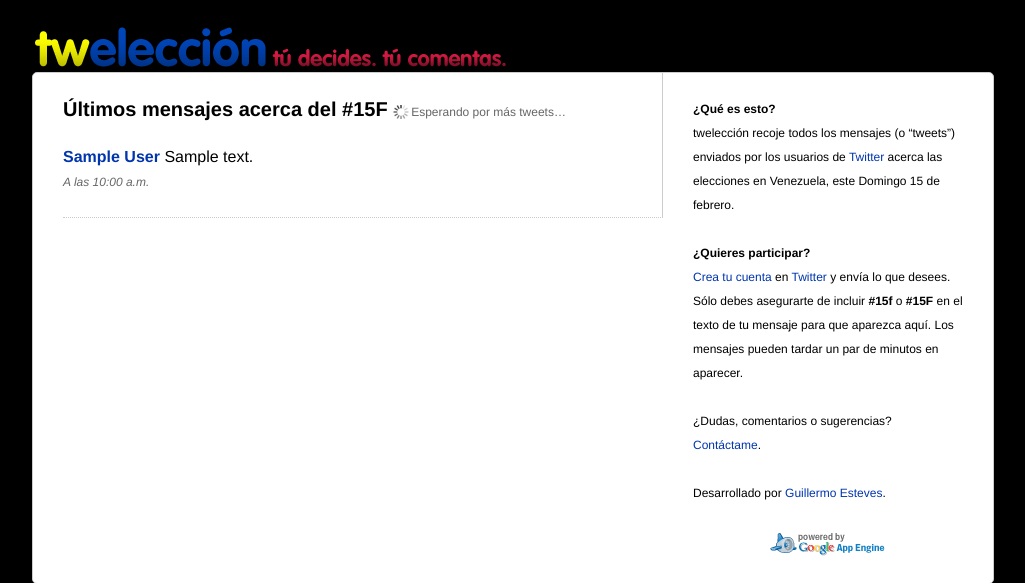
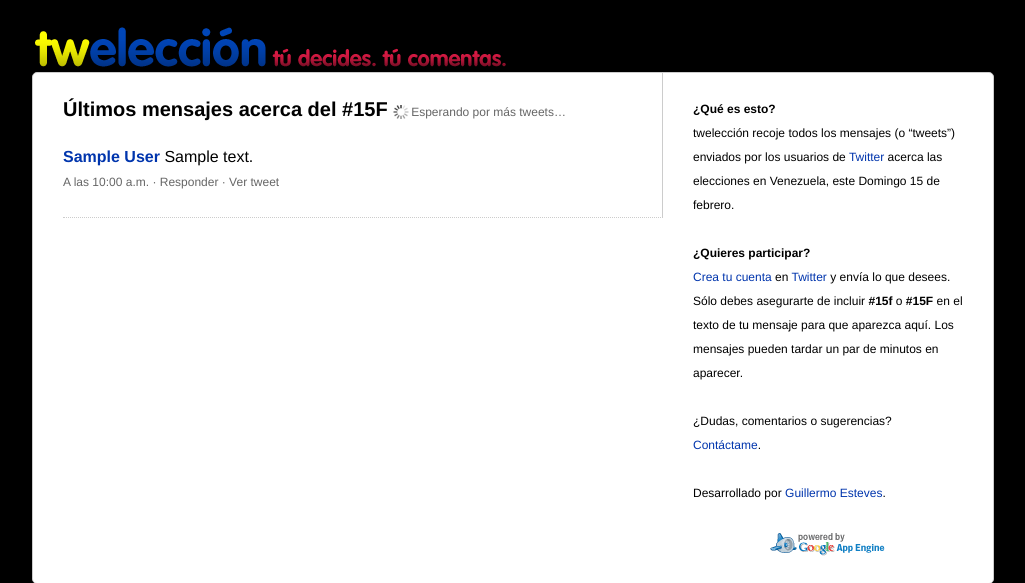
Before and after one commit to gesteves/tweleccion, a Django app: template templates/index.html in a window 1280 px wide. Shown: the top 583 px of the page, without its empty margins (127-1152 px from the left). Run offline with Django 3.2, Linux system fonts and the light colour scheme; the template is opened without the code that fills it: most values are stand-ins (such as "Sample title", 1, 10 or a date in 2020); some libraries are stand-ins or nearby versions.

Commit message:
Added reply and view tweet links

```diff
--- a/models.py
+++ b/models.py
@@ -47,7 +47,7 @@
 		return results
 
 	@staticmethod
-	def latest(number):
+	def latest(number, offset):
 		query = db.Query(Tweet)
-		results = query.order('-tweet_id').fetch(number)
+		results = query.order('-tweet_id').fetch(number, offset)
 		return results
--- a/static/javascripts/application.js
+++ b/static/javascripts/application.js
@@ -53,10 +53,14 @@
 	li.append(a);
 	li.append(" ");
 	li.append(content);
-	li.append(" ");
-	var span = $('<span class="meta"></span>');
-	a = $('<a>A las </a>').attr({href: uri});
-	a.append(time(published));
+	var span = $('<br/><span class="meta">A las </span>');
+	span.append(time(published));
+	span.append(" &middot; ");
+	var reply = "http://twitter.com/home?status=@"+author+"%20&in_reply_to_status_id="+tweet_id+"&in_reply_to=" + author;
+	a = $('<a>Responder</a>').attr({href: reply});
+	span.append(a);
+	span.append(" &middot; ");
+	a = $('<a>Ver tweet</a>').attr({href: uri});
 	span.append(a);
 	li.append(span);
 	$('ul').prepend(li);
--- a/static/stylesheets/styles.css
+++ b/static/stylesheets/styles.css
@@ -103,7 +103,6 @@
 span.meta {
 	color:#666;
 	font-size:12px;
-	font-style:italic;
 }
 
 span.meta a:link, span.meta a:visited {
--- a/templates/index.html
+++ b/templates/index.html
@@ -8,7 +8,7 @@
 	<h2>Últimos mensajes acerca del #15F <span class="loading" style="display:none;">Esperando por más tweets&hellip;</span></h2>
 <ul>
 	{% for t in tweets %}
-	<li id="t_{{t.tweet_id}}"><a href="{{t.author_uri}}" class="author">{{ t.author }}</a> {{ t.content|safe }}<br/><span class="meta"><a href="{{t.uri}}">A las {{ t.published_ve|date:"g:i a" }}</a></span></li>
+	<li id="t_{{t.tweet_id}}"><a href="{{t.author_uri}}" class="author">{{ t.author }}</a> {{ t.content|safe }}<br/><span class="meta">A las {{ t.published_ve|date:"g:i a" }} &middot; <a href="http://twitter.com/home?status=@{{ t.author }}%20&amp;in_reply_to_status_id={{ t.tweet_id }}&amp;in_reply_to={{ t.author }}">Responder</a> &middot; <a href="{{t.uri}}">Ver tweet</a> </span></li>
 	{% endfor %}
 </ul>
 </div>
--- a/views.py
+++ b/views.py
@@ -68,7 +68,7 @@
 def index(request):
 	response = memcache.get("index")
 	if response is None:
-		tweets = Tweet.latest(20)
+		tweets = Tweet.latest(20, 0)
 		response = render_to_response("index.html", {'tweets': tweets})
 		memcache.add("index", response, 60)
 	return response
```
Also changed, not shown: 2 other files.
